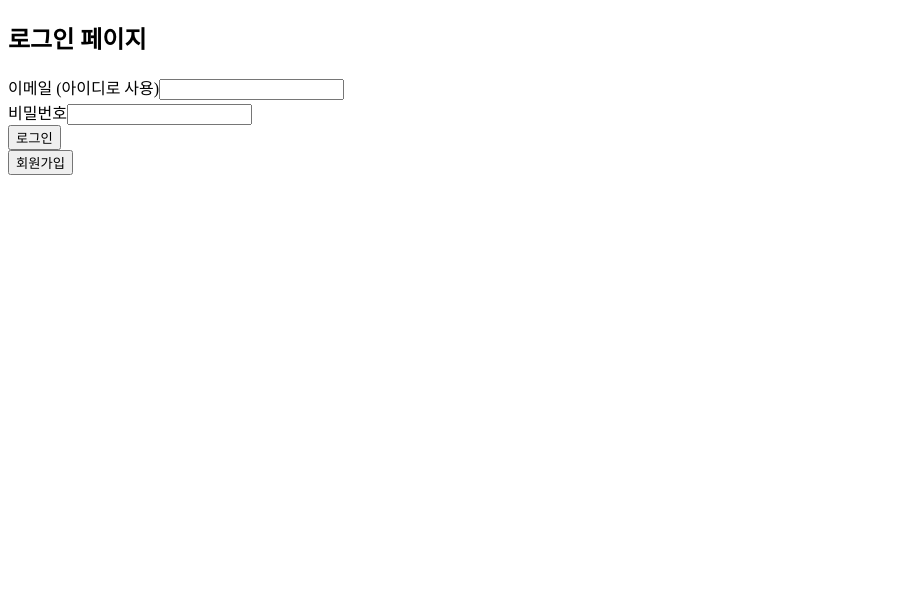
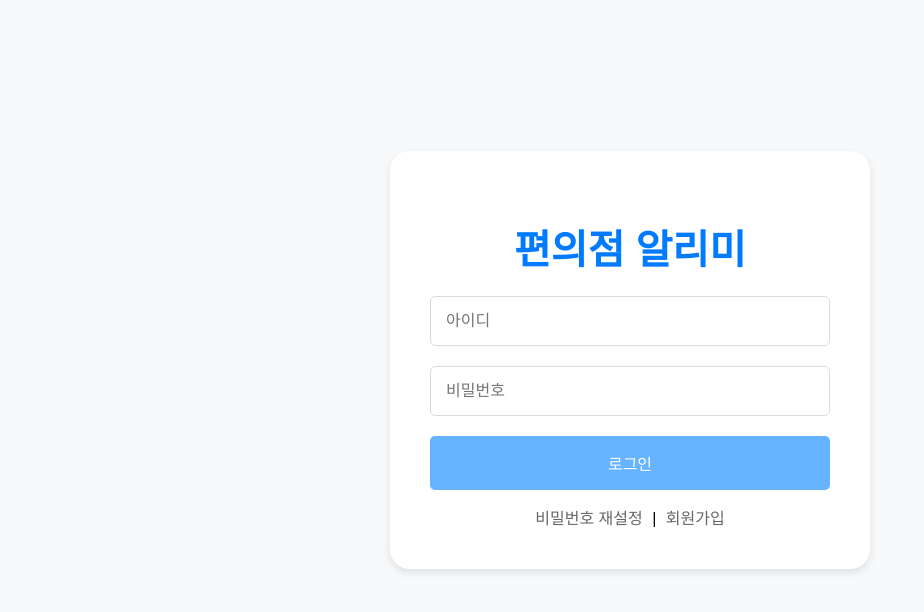
Before and after one commit to huniversal/Convenience_Store_Reminder, a React (Create React App) app in the folder frontend/: page / in a window 1280 px wide. Shown: the top 612 px of the page, without its empty margins (0-924 px from the left). Built offline with nearby package versions, Linux system fonts and the light colour scheme; the HTML template or start-up script is replaced by a standard one.

Commit message:
css style 적용

```diff
--- a/frontend/src/App.css
+++ b/frontend/src/App.css
@@ -0,0 +1,8 @@
+.App {
+  width : 500px;
+  margin : 0 auto;
+
+  display: flex;
+  flex-direction: column;
+  gap : 10px;
+}
--- a/frontend/src/App.js
+++ b/frontend/src/App.js
@@ -3,6 +3,7 @@ import { BrowserRouter as Router, Route, Routes } from 'react-router-dom';
 import LoginPage from './components/LoginPage';
 import RegisterPage from './components/RegisterPage';
 import MainPage from './components/MainPage';
+import './App.css';
 
 function App() {
   return (
--- a/frontend/src/components/LoginPage.js
+++ b/frontend/src/components/LoginPage.js
@@ -1,6 +1,7 @@
 import React, { useState } from 'react';
 import { useNavigate } from 'react-router-dom';
 import axios from 'axios';
+import "./style/LoginPage.css";
 
 const LoginPage = () => {
   const [email, setEmail] = useState('');
@@ -30,31 +31,34 @@ const LoginPage = () => {
 
   return (
     <div className="login-container">
-      <h2>로그인 페이지</h2>
+      <h1>편의점 알리미</h1>
       <form onSubmit={handleLogin}>
-        <div>
-          <label>이메일 (아이디로 사용)</label>
+        <div className="input-container">
           <input
             type="email"
             value={email}
             onChange={(e) => setEmail(e.target.value)}
+            placeholder="아이디"
             required
           />
         </div>
-        <div>
-          <label>비밀번호</label>
+        <div className="input-container">
           <input
             type="password"
             value={password}
             onChange={(e) => setPassword(e.target.value)}
+            placeholder="비밀번호"
             required
           />
         </div>
-        <button type="submit">로그인</button>
+        <button type="submit" className="login-button">로그인</button>
       </form>
-      <button onClick={handleRegisterClick}>회원가입</button>
+      <div className="additional-links">
+        <a href="#">비밀번호 재설정</a> | <a onClick={handleRegisterClick}>회원가입</a>
+      </div>
     </div>
   );
+
 };
 
 export default LoginPage;
--- a/frontend/src/components/RegisterPage.js
+++ b/frontend/src/components/RegisterPage.js
@@ -1,6 +1,7 @@
 import React, { useState, useEffect } from 'react';
 import axios from 'axios';
 import { useNavigate } from 'react-router-dom';
+import "./style/RegisterPage.css"
 
 const RegisterPage = () => {
   const [email, setEmail] = useState('');
@@ -97,7 +98,7 @@ const RegisterPage = () => {
     <div className="register-container">
       <h2>회원가입 페이지</h2>
       <form onSubmit={handleRegister}>
-        <div>
+        <div className ="email-input">
           <label>이메일 (아이디로 사용)</label>
           <input
             type="email"
@@ -108,7 +109,7 @@ const RegisterPage = () => {
           <button type="button" onClick={handleEmailVerification} disabled={countdown > 0}>이메일 인증하기</button>
           {countdown > 0 && <span> {countdown}초 후 재인증 가능</span>}
         </div>
-        <div>
+        <div className = "authCode-input">
           <label>인증 번호 입력</label>
           <input
             type="text"
@@ -120,7 +121,7 @@ const RegisterPage = () => {
           />
           <button type="button" onClick={handleAuthCodeVerificationButton}>인증하기</button>
         </div>
-        <div>
+        <div className="pw-input">
           <label>비밀번호</label>
           <input
             type="password"
@@ -129,7 +130,7 @@ const RegisterPage = () => {
             required
           />
         </div>
-        <div>
+        <div className="pw-check">
           <label>비밀번호 확인</label>
           <input
             type="password"
--- /dev/null
+++ b/frontend/src/components/style/LoginPage.css
@@ -0,0 +1,73 @@
+body {
+  margin: 0;
+  background-color: #f8f9fa;
+  display: flex;
+  justify-content: center;
+  align-items: center;
+  height: 90vh;
+  font-family: 'Arial', sans-serif;
+}
+
+.login-container {
+  width: 100%;
+  max-width: 400px;
+  background-color: white;
+  padding: 40px;
+  box-shadow: 0 4px 8px rgba(0, 0, 0, 0.1);
+  border-radius: 20px;
+  text-align: center;
+}
+
+h1 {
+  font-size: 2.5em;
+  color: #007bff;
+  margin-bottom: 20px;
+}
+
+.input-container,
+.button-container {
+  width: 100%;
+  margin-bottom: 20px;
+}
+
+input,
+.login-button {
+  width: 100%;
+  padding: 15px;
+  font-size: 1em;
+  border: 1px solid rgb(220, 220, 220);
+  border-radius: 5px;
+  outline: none;
+  box-sizing: border-box;
+}
+
+input:focus {
+  border-color: #007bff;
+  box-shadow: 0 0 5px rgba(0, 123, 255, 0.15);
+}
+
+.login-button {
+  background-color: #66b3ff;
+  color: white;
+  border: none;
+  cursor: pointer;
+  transition: background-color 0.3s;
+}
+
+.login-button:hover {
+  background-color: #3399ff;
+}
+
+.additional-links {
+  margin-top: 15px;
+}
+
+.additional-links a {
+  color: #666;
+  text-decoration: none;
+  margin: 0 5px;
+}
+
+.additional-links a:hover {
+  text-decoration: underline;
+}
--- /dev/null
+++ b/frontend/src/components/style/RegisterPage.css
@@ -0,0 +1,25 @@
+body {
+  margin: 0;
+  background-color: #f8f9fa;
+  display: flex;
+  justify-content: center;
+  align-items: center;
+  height: 90vh;
+  font-family: 'Arial', sans-serif;
+}
+
+.register-container {
+  width: 100%;
+  max-width: 400px;
+  background-color: white;
+  padding: 40px;
+  box-shadow: 0 4px 8px rgba(0, 0, 0, 0.1);
+  border-radius: 20px;
+  text-align: center;
+}
+
+h2 {
+  font-size: 1.5em;
+  color : #007bff;
+  margin-bottom: 20px;
+}
```
